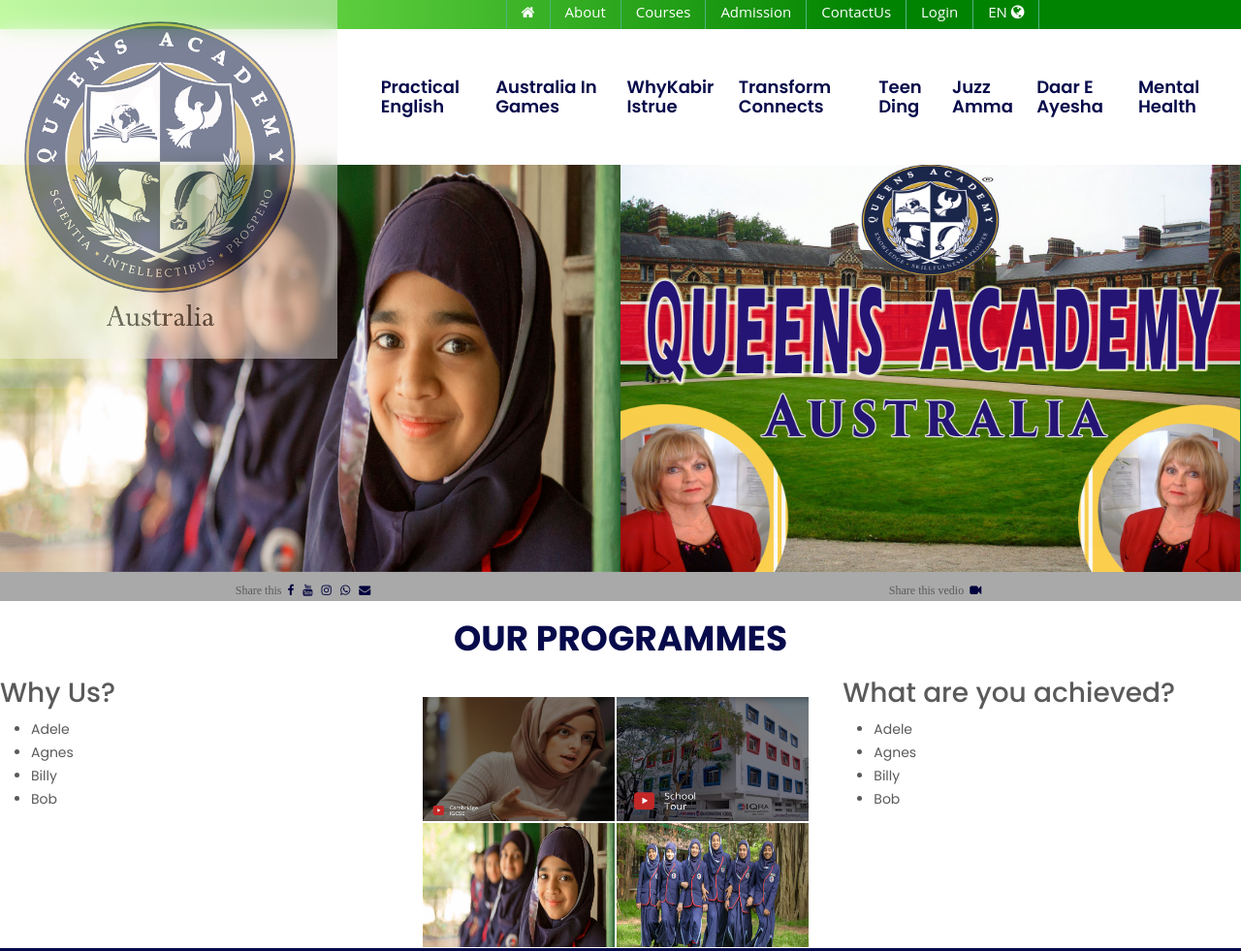
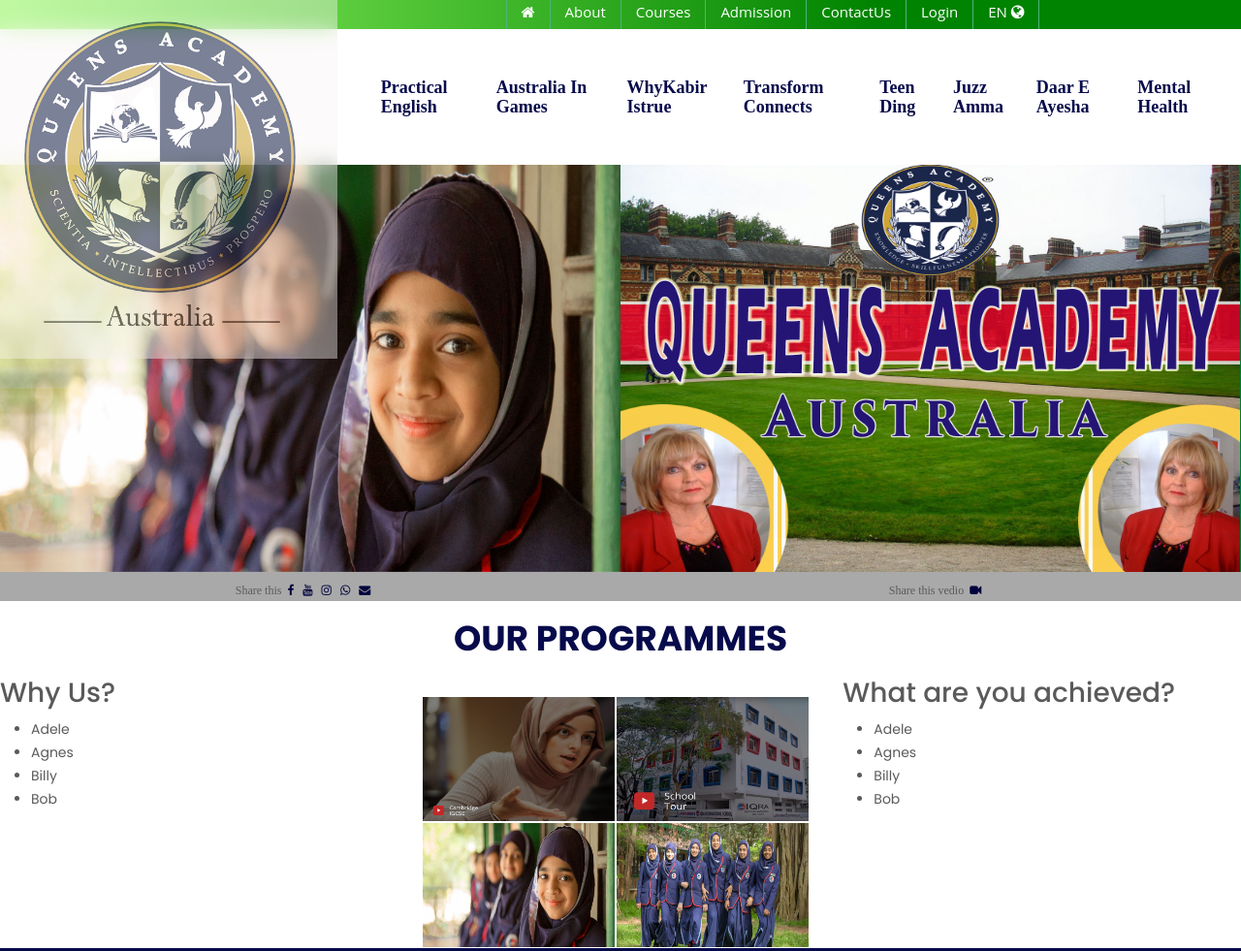
Before and after one commit to kabir31bd/e-school, a plain HTML site: page index.html in a window 1280 px wide. Shown: the top 981 px of the page at 97% size. Drawn offline with nearby package versions, Linux system fonts and the light colour scheme; files whose address does not match are found by name.

Commit message:
transparent change

```diff
--- a/css/style.css
+++ b/css/style.css
@@ -147,7 +147,8 @@ a:hover {
     margin: 0px 0px;
     padding: 0px 0px;
     height: 140px;
-    font-family: 'Poppins', sans-serif;
+    /* font-family: 'Poppins', sans-serif; */
+    font-family:CentSchbook BT;
     background-color: #FFFFFF;
     /* font-family:Open Sans,Lucida sans, Arial !important; */
     text-transform: capitalize;
@@ -308,6 +309,23 @@ img.brandlogo_1{
     top: -35px;
     left: -10px;
     width: 350px;
+    z-index: 501;
+}
+
+.headertop .imgcontainer .overlay_2{
+    position: relative;
+    top: -65px;
+    left: 45px;
+    width: 60px;
+    z-index: 501;
+}
+
+
+.headertop .imgcontainer .overlay_3{
+    position: relative;
+    top: -65px;
+    left: 165px;
+    width: 60px;
     z-index: 501;
 }
 
--- a/index.html
+++ b/index.html
@@ -97,6 +97,8 @@
                     <div id="imgcontainer" class="imgcontainer wow bounceInDown" data-wow-duration="1s">
                         <img class="overlay" src="images/finallogotransparent.png" alt="stickylogo">
                         <img class="overlay_1" src="images/transparentimage_2.png" alt="stickylogo_1">
+                        <img class="overlay_2" src="images/line.png" alt="stickylogo_2">
+                        <img class="overlay_3" src="images/line.png" alt="stickylogo_3">
                     </div>
 
                 </div>
```
Also changed, not shown: images/line.png (added).
